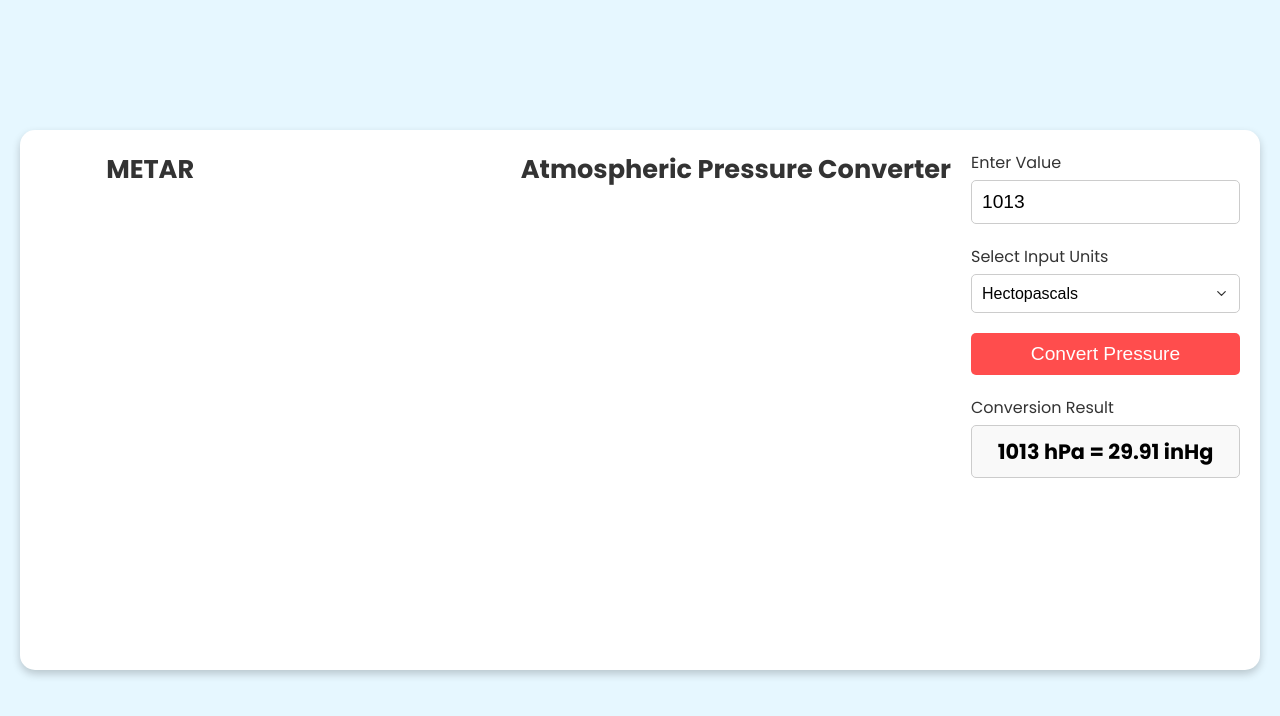
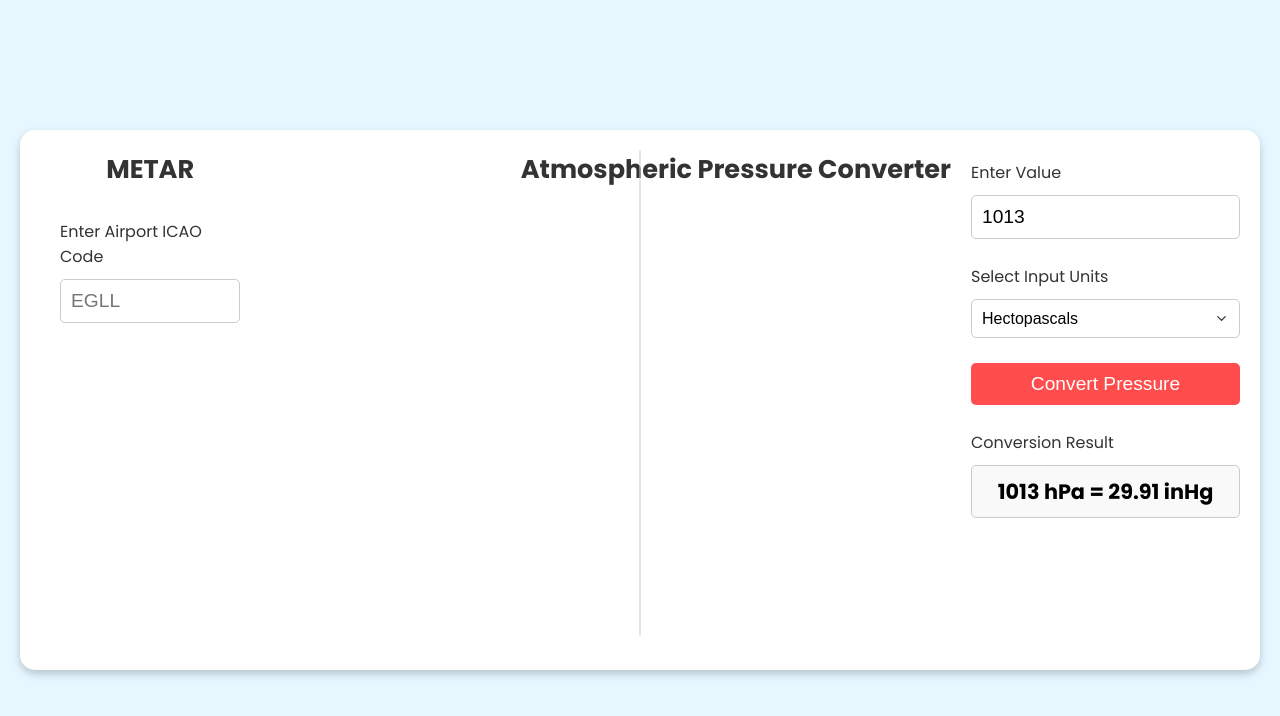
Before and after one commit to jackbash1/METAR-PressureConverter, a website: page index.html in a window 1280 px wide. Drawn offline with Linux system fonts and the light colour scheme.

Commit message:
adding the label and input box for the METAR section, with the dividing line

```diff
--- a/index.html
+++ b/index.html
@@ -11,6 +11,10 @@
         <!-- METAR -->
         <div class="section" id="metar">
             <div class="title">METAR</div>
+            <form class="decoder-form" onsubmit="return false;">
+                <label for="airport-code">Enter Airport ICAO Code</label>
+                <input type="text" id="icao" name="airport-code" placeholder="EGLL">
+            </form>
         </div>
 
         <!-- Pressure Converter -->
--- a/styles.css
+++ b/styles.css
@@ -28,7 +28,7 @@ body {
     justify-content: space-between;
     gap: 20px;
     width: 100%;
-    align-items: stretch; /* Ensures both sections are equal in height */
+    align-items: stretch; /* ensures both sections are equal in height */
 }
 
 .section {
@@ -40,6 +40,17 @@ body {
     padding: 0 20px; /* add padding to ensure spacing within the sections */
 }
 
+/* adding a dividing line between the METAR and Pressure Sections */
+.container::after {
+    content: "";
+    position: absolute;
+    width: 1px;
+    height: 90%; /* adjust height as needed */
+    background-color: #cccccc; /* light gray dividing line */
+    left: 50%; /* center the line */
+    transform: translateX(-50%);
+}
+
 .title {
     font-size: 1.6rem;
     font-weight: bold;
@@ -47,10 +58,11 @@ body {
     margin-bottom: 20px;
 }
 
-.converter-form {
+.decoder-form, .converter-form {
     display: flex;
     flex-direction: column;
-    gap: 5px; /* add spacing between form elements */
+    gap: 10px;
+    margin-top: 10px; /* adding spacing below the title */
 }
 
 label {
```
